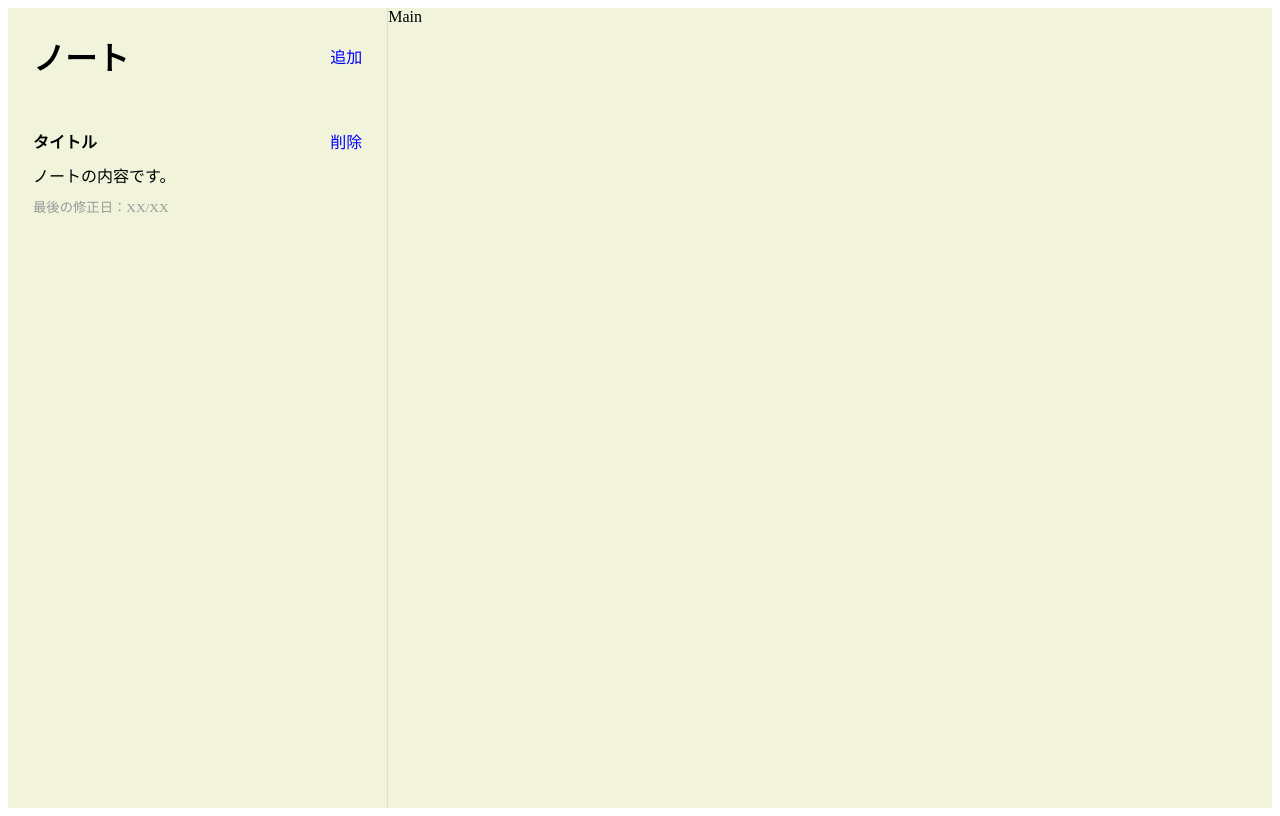
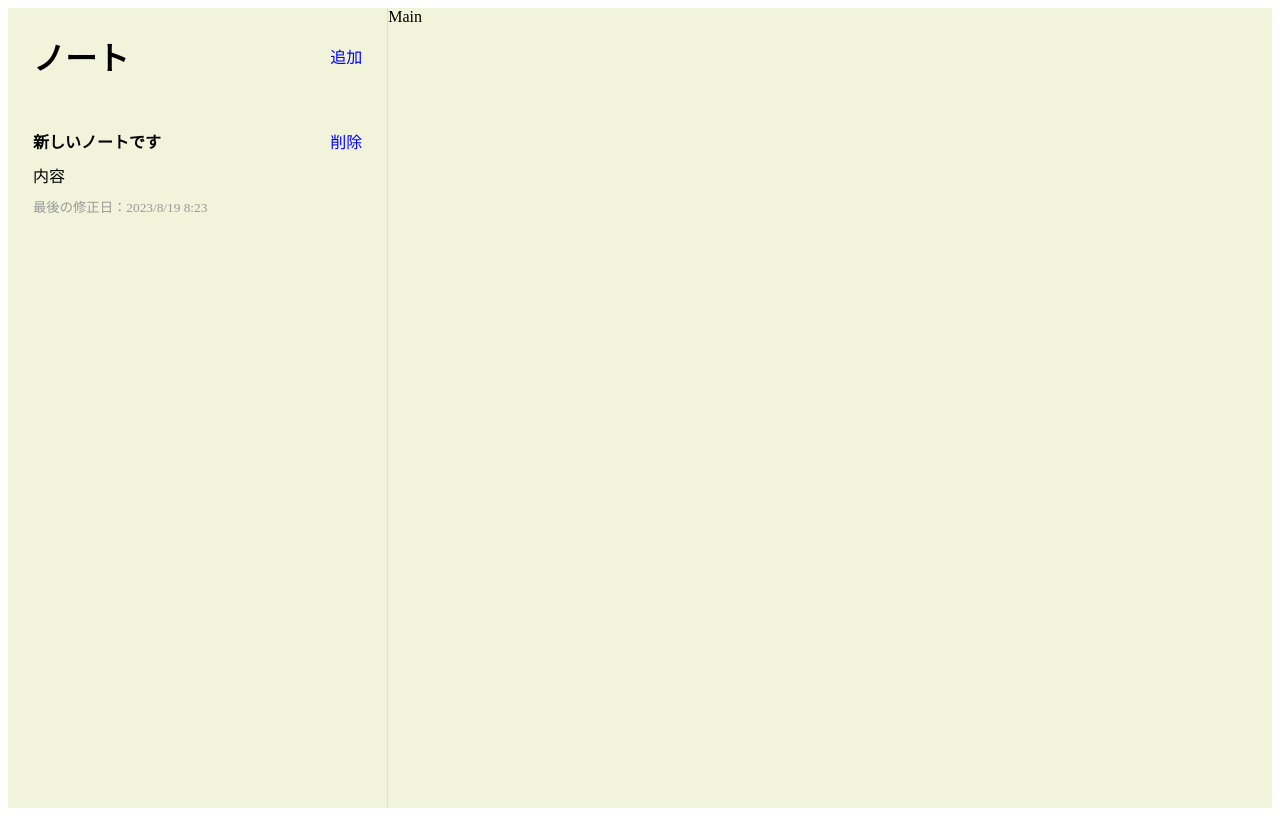
Before and after one commit to umedanaoyuki/reactNoteTakingApp, a React (Vite) app in the folder noteapp-with-reatc/: page / in a window 1280 px wide. Both pictures are taken after a click on the button "追加". Built offline with nearby package versions, Linux system fonts and the light colour scheme.

Commit message:
map関数を使って表示する

```diff
--- a/noteapp-with-reatc/src/App.jsx
+++ b/noteapp-with-reatc/src/App.jsx
@@ -12,7 +12,7 @@
       console.log("追加ボタンの押下");
       const newNote = {
           id: 1,
-          title: "新しいノート",
+          title: "新しいノートです",
           content: "内容",
           modDate: Date.now(),
       };
@@ -22,7 +22,8 @@
 
   return (
     <div className="App">
-        <Sidebar onAddNote={onAddNote}/>
+        <Sidebar onAddNote={onAddNote}
+        notes={notes}/>
         <Main />
     </div>
   )
--- a/noteapp-with-reatc/src/components/Sidebar.jsx
+++ b/noteapp-with-reatc/src/components/Sidebar.jsx
@@ -2,7 +2,7 @@
 import './Sidebar.css';
 
 
-const Sidebar = ({onAddNote}) => {
+const Sidebar = ({onAddNote, notes}) => {
         return (
             <div className="app-sidebar">
                 <div className="app-sidebar-header">
@@ -10,14 +10,18 @@
                     <button onClick={onAddNote}>追加</button>
                 </div>
                 <div className="app-sidebar-notes">
-                    <div className="app-sidebar-note">
-                        <div className="sidebar-note-title">
-                            <strong>タイトル</strong>
-                            <button>削除</button>
+                    {notes.map((note) => (
+                        <div className="app-sidebar-note">
+                            <div className="sidebar-note-title">
+                                <strong>{note.title}</strong>
+                                <button>削除</button>
+                            </div>
+                            <p>{note.content}</p>
+                            <small>最後の修正日：{new Date(note.modDate).toLocaleDateString('ja-JP', { hour : "numeric" , minute : "numeric"})}</small>
                         </div>
-                        <p>ノートの内容です。</p>
-                        <small>最後の修正日：XX/XX</small>
-                    </div>
+                        )
+                    )}
+
                 </div>
             </div>
         );
```
